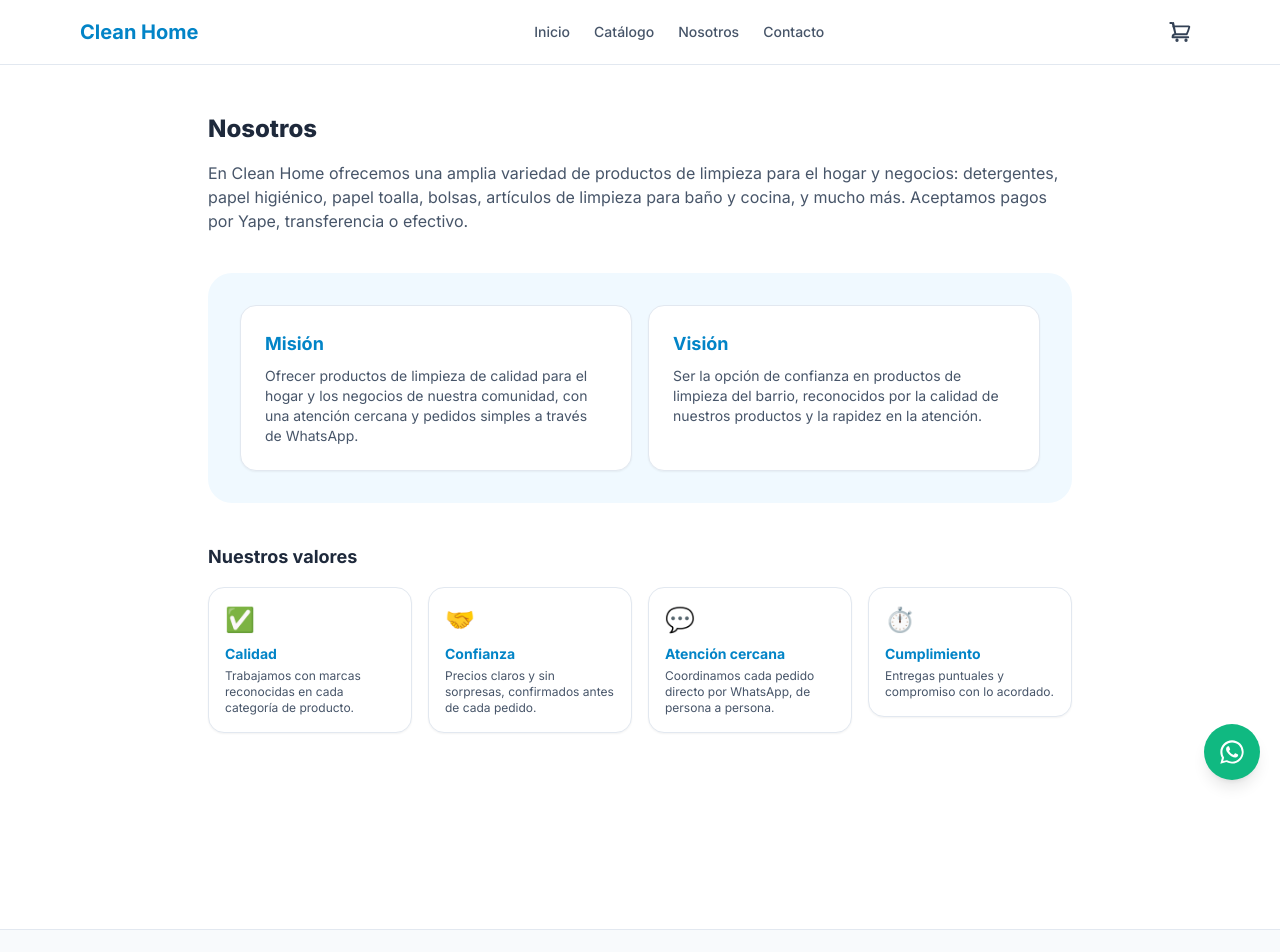
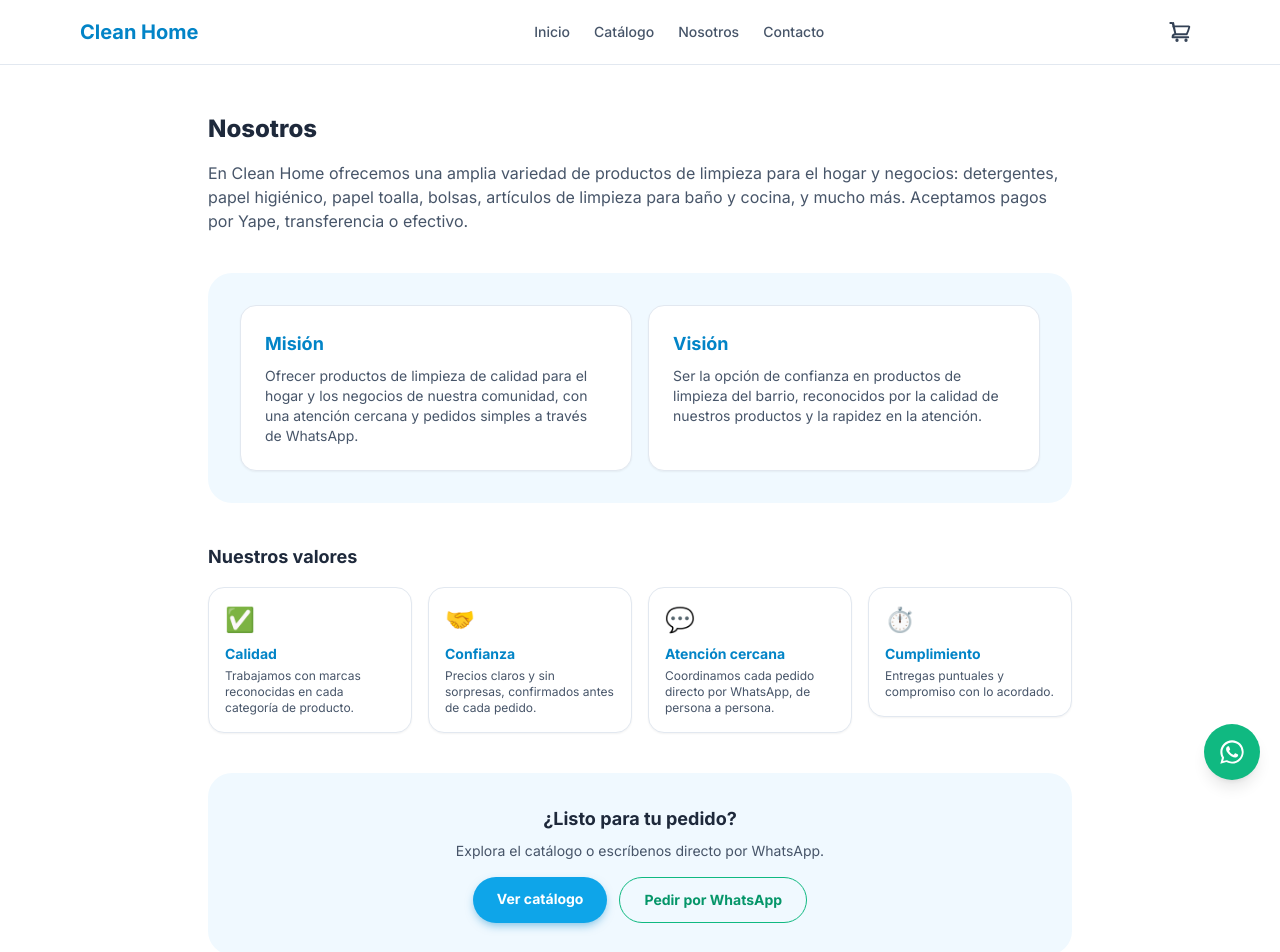
Before and after one commit to gonzalo-droid/clean-home, a Next.js app: page /nosotros in a window 1280 px wide. Shown: the top 952 px of the page. Built offline with nearby package versions, Linux system fonts and the light colour scheme.

Commit message:
feat: add closing CTA to Nosotros and hide value icons from screen readers

```diff
--- a/app/nosotros/page.tsx
+++ b/app/nosotros/page.tsx
@@ -1,4 +1,5 @@
 import type { Metadata } from "next";
+import Link from "next/link";
 import Reveal from "@/components/Reveal";
 
 export const metadata: Metadata = {
@@ -61,17 +62,42 @@ export default function NosotrosPage() {
       </Reveal>
 
       <h2 className="mb-4 text-lg font-bold text-slate-800">Nuestros valores</h2>
-      <div className="grid gap-4 sm:grid-cols-2 lg:grid-cols-4">
+      <div className="mb-10 grid gap-4 sm:grid-cols-2 lg:grid-cols-4">
         {VALUES.map((value, index) => (
           <Reveal key={value.title} delayMs={index * 100}>
             <div className="rounded-2xl border border-slate-200 bg-white p-4 shadow-sm transition duration-200 hover:-translate-y-1 hover:shadow-md">
-              <span className="mb-2 block text-2xl">{value.icon}</span>
+              <span className="mb-2 block text-2xl" aria-hidden="true">
+                {value.icon}
+              </span>
               <h3 className="mb-1 text-sm font-bold text-sky-600">{value.title}</h3>
               <p className="text-xs text-slate-600">{value.description}</p>
             </div>
           </Reveal>
         ))}
       </div>
+
+      <Reveal className="rounded-3xl bg-sky-50 p-8 text-center">
+        <h2 className="mb-2 text-lg font-bold text-slate-800">¿Listo para tu pedido?</h2>
+        <p className="mb-4 text-sm text-slate-600">
+          Explora el catálogo o escríbenos directo por WhatsApp.
+        </p>
+        <div className="flex flex-wrap justify-center gap-3">
+          <Link
+            href="/catalogo"
+            className="rounded-full bg-sky-500 px-6 py-3 text-sm font-bold text-white shadow-[0_4px_10px_-2px_rgba(2,132,199,0.5)] transition hover:-translate-y-0.5 hover:bg-sky-600"
+          >
+            Ver catálogo
+          </Link>
+          <a
+            href="https://wa.me/51976509570"
+            target="_blank"
+            rel="noopener noreferrer"
+            className="rounded-full border border-emerald-500 px-6 py-3 text-sm font-bold text-emerald-600 hover:bg-emerald-50"
+          >
+            Pedir por WhatsApp
+          </a>
+        </div>
+      </Reveal>
     </div>
   );
 }
```
